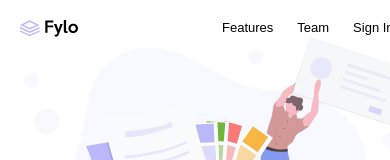
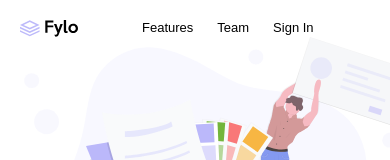
Before and after one commit to Frankmona/Fylo-landing-page-with-two-column-layout, a plain HTML site: page index.html in a window 390 px wide. Shown: the top 160 px of the page. Drawn offline with Linux system fonts and the light colour scheme.

Commit message:
updated media query

```diff
--- a/styles.css
+++ b/styles.css
@@ -309,7 +309,7 @@ a:hover{
   }
 
 
-  @media screen  and (max-width:414px)  {
+  @media screen  and (max-width:414px) {
 
     .column1{
         width: 100%;
@@ -324,7 +324,7 @@ a:hover{
 
     .top_heading_row_display{
         display: flex;
-        gap: 9rem;
+        gap: 4rem;
     }
 
     .headingbox_display{
```
